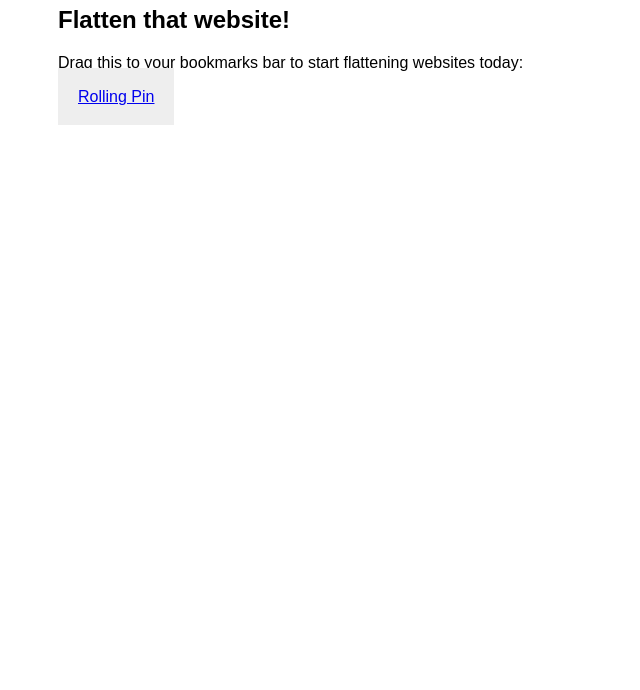
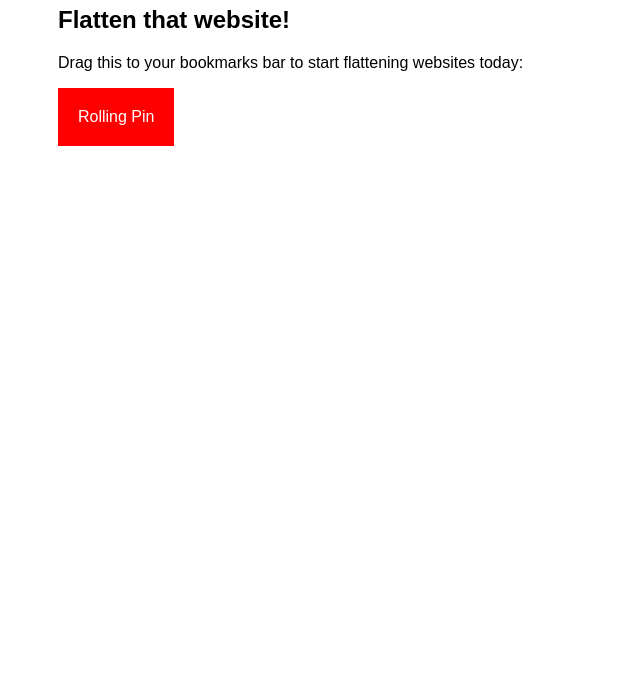
Before and after one commit to markjs/rolling_pin_js, a plain HTML site: page index.html in a window 1280 px wide. Shown: the part 110-800 px from the top of the page, without its empty margins (0-640 px from the left). Drawn offline with Linux system fonts and the light colour scheme.

Commit message:
Moar styles

```diff
--- a/index.html
+++ b/index.html
@@ -6,7 +6,10 @@
 
   .rolling-pin {
     padding: 20px;
-    background: #eee;
+    background: red;
+    color: white;
+    display: inline-block;
+    text-decoration: none;
   }
 </style>
 
```
